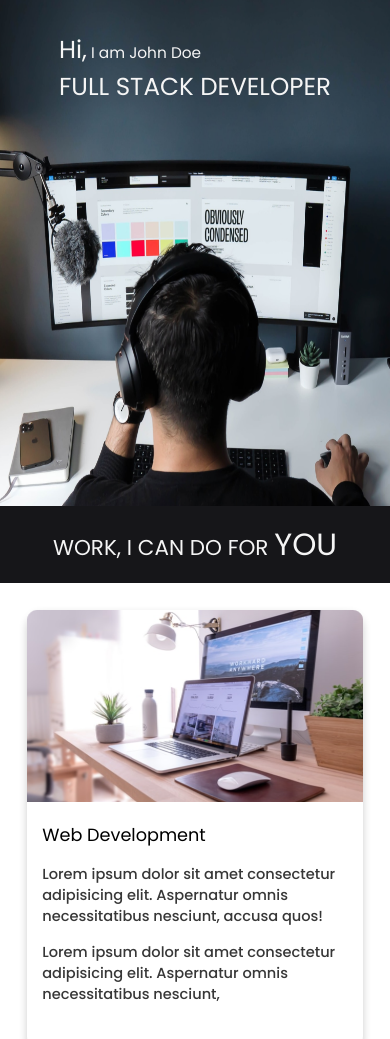
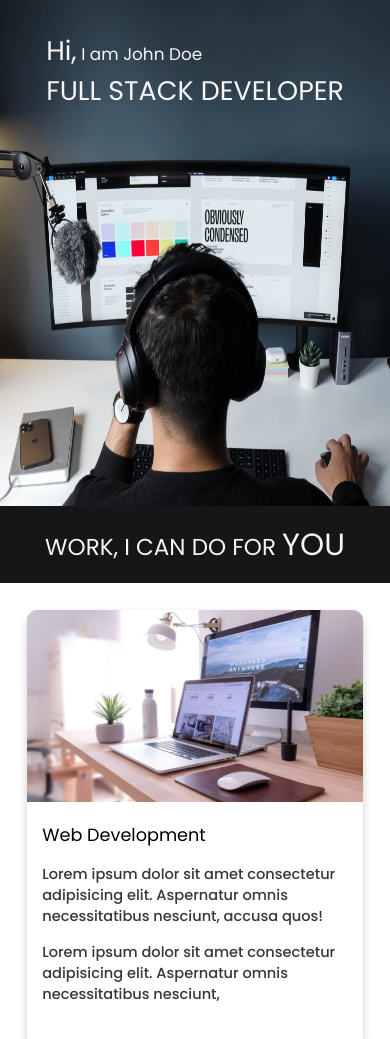
Before and after one commit to divyanshu-sinx/portfolio, a plain HTML site: page index.html in a window 390 px wide. Shown: the top 1039 px of the page. Drawn offline with Linux system fonts and the light colour scheme.

Commit message:
updating'

```diff
--- a/style.css
+++ b/style.css
@@ -218,10 +218,10 @@ footer {
     }
 
     h1 {
-        font-size: 3.2rem;
+        font-size: 3.5rem;
     }
     h1 span{
-        font-size: 2rem;
+        font-size: 2.2rem;
     }
     .sec-3 {
         flex-direction: column;
@@ -233,7 +233,7 @@ footer {
     }
 
     h2 {
-        font-size: 2.8rem;
+        font-size: 3rem;
     }
 
     h2>span {
```
